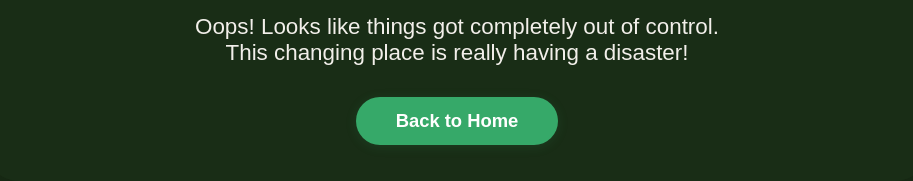
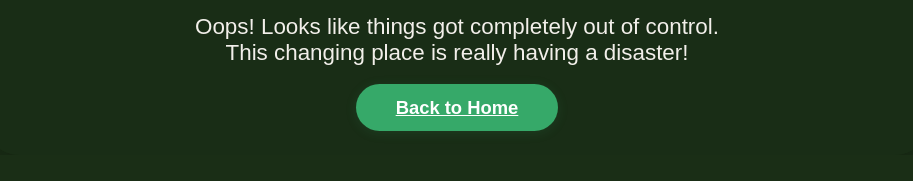
Before and after one commit to Benjinator3000/changingplaces.world, a plain HTML site: page 404.html in a window 1280 px wide. Shown: the part 688-869 px from the top of the page, without its empty margins (183-1096 px from the left). After the commit the page ends 843 px from the top, so only its background shows below. Drawn offline with Linux system fonts and the light colour scheme.

Commit message:
404.html

```diff
--- a/404.html
+++ b/404.html
@@ -69,9 +69,7 @@
                 Oops! Looks like things got completely out of control.<br>
                 This changing place is really having a disaster!
               </div>
-        <form action="index.html">
-            <button id="homeBtn" class="home-btn">Back to Home</button>
-        </form>
+        <a href="index.html" class="btn btn-light home-btn">Back to Home</a>
     </div>
 <script>
   const lang = new URLSearchParams(window.location.search).get('lang');
```
